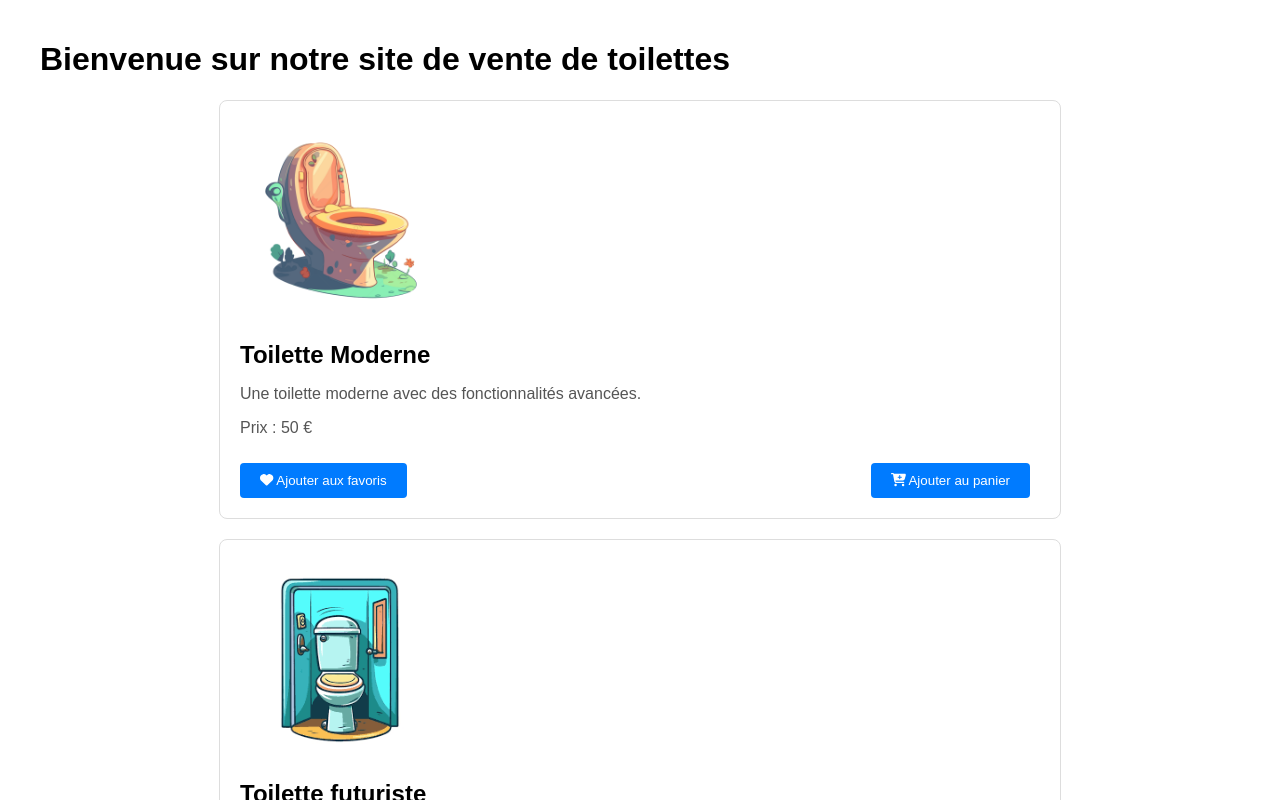
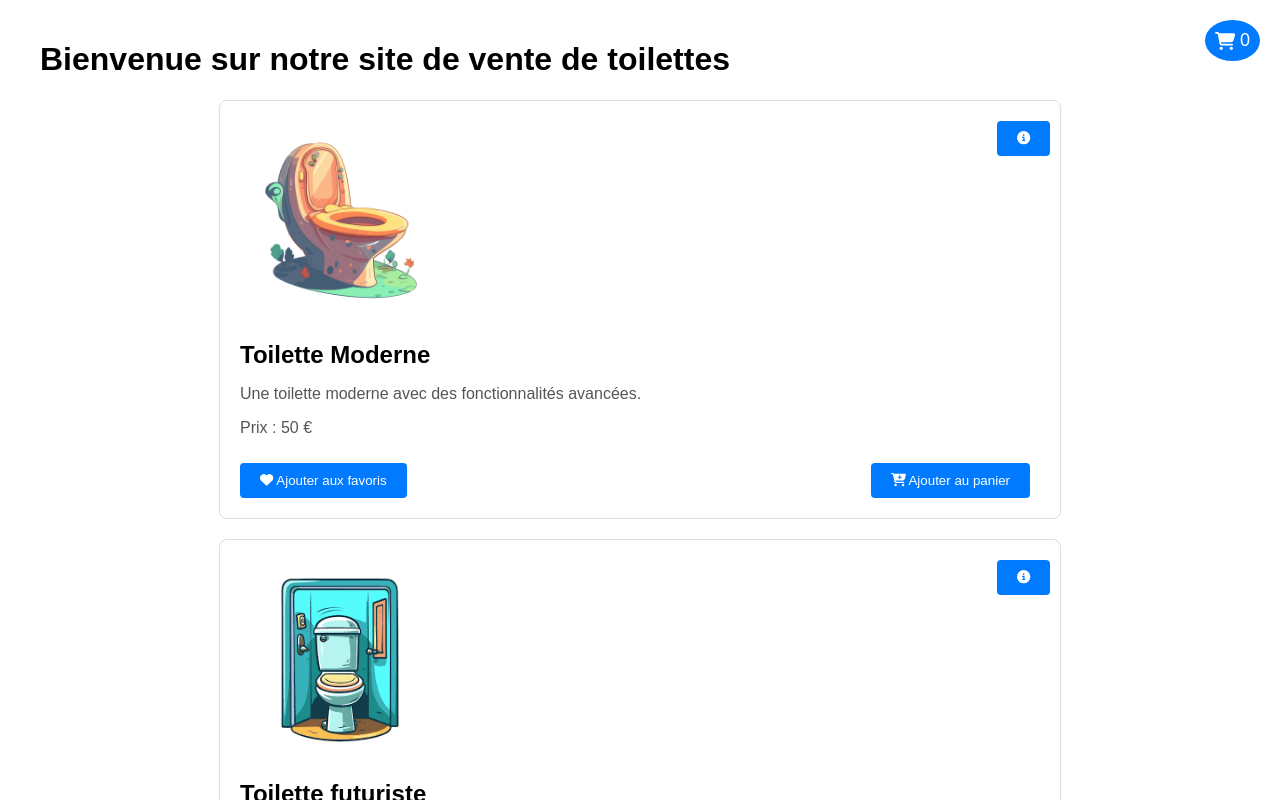
Before and after one commit to gwendvr/coursReact, a React (Create React App) app: page / in a window 1280 px wide. Shown: the top 800 px of the page. Built offline with nearby package versions, Linux system fonts and the light colour scheme.

Commit message:
first fonctionallities

```diff
--- a/src/App.css
+++ b/src/App.css
@@ -105,3 +105,55 @@ body {
       padding: 8px 16px;
   }
 }
+
+/* Styles pour le bouton de panier en haut à droite */
+.cart-button {
+  position: fixed;
+  top: 20px;
+  right: 20px;
+  background-color: #007bff;
+  color: #fff;
+  padding: 10px;
+  border-radius: 50%;
+  display: flex;
+  align-items: center;
+  justify-content: center;
+  font-size: 18px;
+  cursor: pointer;
+}
+
+.cart-button:hover {
+  opacity: 0.8;
+}
+
+.item-count {
+  margin-left: 5px;
+}
+
+.card {
+  position: relative;
+  border: 1px solid #ddd;
+  border-radius: 8px;
+  padding: 20px;
+  margin-bottom: 20px;
+  background-color: #fff;
+}
+
+.top-right-container {
+  position: absolute;
+  top: 10px;
+  right: 10px;
+}
+
+.btn-info {
+  background-color: #17a2b8;
+  color: #fff;
+  border: none;
+  padding: 8px;
+  cursor: pointer;
+  border-radius: 50%;
+}
+
+.btn-info:hover {
+  opacity: 0.8;
+}
--- a/src/App.js
+++ b/src/App.js
@@ -1,13 +1,22 @@
-import React from 'react';
+import React, { useState } from 'react';
 import './App.css';
 import ToiletList from './components/ToiletList';
+import CartButton from './components/CartButton';
 
 function App() {
+  const [cartItemCount, setCartItemCount] = useState(0);
+
+  const addToCart = (toilet) => {
+    // Logique pour ajouter au panier
+    setCartItemCount(prevCount => prevCount + 1);
+  };
+
   return (
     <div className="App">
       <div className="container">
         <h1>Bienvenue sur notre site de vente de toilettes</h1>
-                <ToiletList /> {/* Utilisation du composant ToiletList pour afficher la liste de toilettes */}
+        <CartButton itemCount={cartItemCount} />
+        <ToiletList addToCart={addToCart} />
       </div>
     </div>
   );
--- /dev/null
+++ b/src/components/CartButton.js
@@ -0,0 +1,14 @@
+import React from 'react';
+import { FontAwesomeIcon } from '@fortawesome/react-fontawesome';
+import { faShoppingCart } from '@fortawesome/free-solid-svg-icons';
+
+const CartButton = ({ itemCount }) => {
+    return (
+        <div className="cart-button">
+            <FontAwesomeIcon icon={faShoppingCart} />
+            <span className="item-count">{itemCount}</span>
+        </div>
+    );
+};
+
+export default CartButton;
--- a/src/components/ToiletCard.js
+++ b/src/components/ToiletCard.js
@@ -1,27 +1,33 @@
 import React from 'react';
 import { FontAwesomeIcon } from '@fortawesome/react-fontawesome';
-import { faCartPlus, faHeart } from '@fortawesome/free-solid-svg-icons';
+import { faCartPlus, faHeart, faInfoCircle } from '@fortawesome/free-solid-svg-icons';
 
-const ToiletCard = ({ toilet }) => {
-    const addToCart = () => {
-        // Logique pour ajouter au panier
+const ToiletCard = ({ toilet, addToCart }) => {
+
+    const addToFavorites = () => {
+        alert(`${toilet.title} ajouté au favori !`);
     };
 
-    const addToFavorites = () => {
-        // Logique pour ajouter aux favoris
+    const showInformation = () => {
+        alert(`Toilette : ${toilet.title}\nDescription : ${toilet.description}`);
     };
 
     return (
         <div className="card">
-            <img src={toilet.image} alt={toilet.title} /> {/* Affiche l'image, etc... */}
+            <div className="top-right-container">
+                <button className="btn-info" onClick={showInformation}>
+                    <FontAwesomeIcon icon={faInfoCircle} />
+                </button>
+            </div>
+            <img src={toilet.image} alt={toilet.title} />
             <h2>{toilet.title}</h2>
             <p>{toilet.description}</p>
             <p>Prix : {toilet.price} €</p>
             <div className="button-container">
-                <button className="btn-favorite" onClick={addToFavorites}> {/* Bouton "Ajouter aux favoris" avec la fonction onclick qui se ralise quand on click sur le bouton */}
+                <button className="btn-favorite" onClick={addToFavorites}>
                     <FontAwesomeIcon icon={faHeart} /> Ajouter aux favoris
                 </button>
-                <button className="btn-cart" onClick={addToCart}> {/* Bouton "Ajouter au panier" */}
+                <button className="btn-cart" onClick={() => addToCart(toilet)}>
                     <FontAwesomeIcon icon={faCartPlus} /> Ajouter au panier
                 </button>
             </div>
--- a/src/components/ToiletList.js
+++ b/src/components/ToiletList.js
@@ -2,11 +2,11 @@ import React from 'react';
 import ToiletCard from './ToiletCard';
 import toiletsData from '../data/toiletsData';
 
-const ToiletList = () => {
+const ToiletList = ({ addToCart }) => {
     return (
         <div className="toilet-list">
-            {toiletsData.map(toilet => ( /* Utilisation de la méthode map pour parcourir chaque élément dans toiletsData */
-                <ToiletCard key={toilet.id} toilet={toilet} /> /* Rend chaque toilette sous forme de composant ToiletCard avec une clé unique */
+            {toiletsData.map(toilet => (
+                <ToiletCard key={toilet.id} toilet={toilet} addToCart={addToCart} />
             ))}
         </div>
     );
```
Lines whose indentation alone changed are shown as unchanged.
